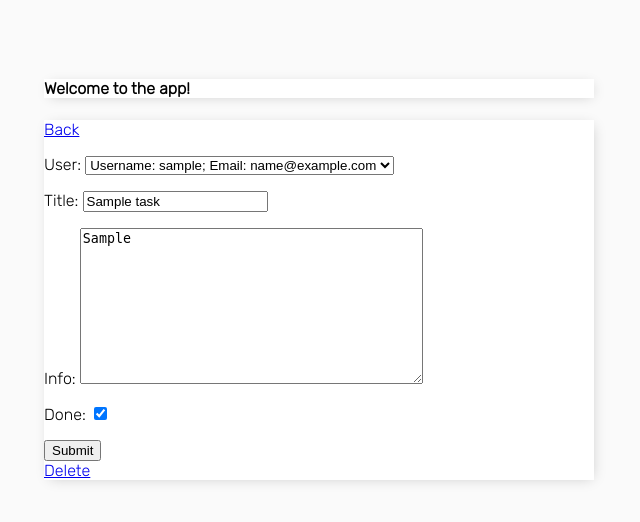
After one commit to gealit/DoBuyList, a Django app: page /task-update/1/ in a window 1280 px wide. The commit adds this page. Shown: the top 522 px of the page, without its empty margins (321-961 px from the left). Run offline with Django 4.2, Linux system fonts and the light colour scheme; tables that the repository leaves empty hold one stand-in row (values such as "Sample post").

Commit message:
Added CRUD functionality for the Task. extended option for the Task.info null=True. Created CreateView, UpdateView and DeleteView for the tasks, corresponding templates have been created. Need to create a Form class for create and update.

```diff
--- a/todolist/models.py
+++ b/todolist/models.py
@@ -51,7 +51,7 @@ class Account(AbstractUser):
 class Task(models.Model):
     user = models.ForeignKey(Account, on_delete=models.CASCADE)
     title = models.CharField(max_length=100)
-    info = models.TextField(max_length=200, blank=True)
+    info = models.TextField(max_length=200, null=True, blank=True)
     created = models.DateTimeField(auto_now_add=True)
     done = models.BooleanField(default=False)
 
--- /dev/null
+++ b/todolist/templates/todolist/task-update.html
@@ -0,0 +1,11 @@
+{% extends 'main.html' %}
+
+{% block content %}
+    <a href="{% url 'tasks' %}">Back</a>
+    <form method="POST" action="">
+        {% csrf_token %}
+        {{ form.as_p }}
+        <input type="submit" value="Submit">
+    </form>
+    <a href="{% url 'task-delete' task.id %}">Delete</a>
+{% endblock content %}
--- a/todolist/templates/todolist/task.html
+++ b/todolist/templates/todolist/task.html
@@ -15,6 +15,8 @@
         <div>
             {{ task.done }}
         </div>
+        <a href="{% url 'task-update' task.id %}">Edit</a>
+        <a href="{% url 'task-delete' task.id %}">Delete</a>
     {% endif %}
 
 {% endblock content %}
--- a/todolist/templates/todolist/tasks.html
+++ b/todolist/templates/todolist/tasks.html
@@ -3,6 +3,9 @@
     {% csrf_token %}
     {% if user.is_authenticated %}
         <a href="{% url 'home' %}">Back</a>
+        <td></td>
+        <a href="{% url 'task-create' %}">Create new task</a>
+        <td></td>
         {% for task in tasks %}
             <tr class='success'>
                 <div class="container">
@@ -12,7 +15,10 @@
                 <div class="container">
                 <td>{{ task.done }}</td>
                 </div>
+            <a href="{% url 'task-update' task.id %}">Edit</a>
             </tr>
+        {% empty %}
+            <h3>No items in List</h3>
         {% endfor %}
     {% endif %}
 
--- a/todolist/urls.py
+++ b/todolist/urls.py
@@ -1,14 +1,18 @@
 from django.contrib.auth.views import LogoutView
 from django.urls import path
 
-from todolist.views import HomeView, LoginPage, RegisterPage, activate, TasksView, TaskDetailView
+from todolist.views import HomeView, LoginPage, RegisterPage, activate, TaskDetailView, TasksListView, TaskCreateView, \
+    TaskUpdateView, TaskDeleteView
 
 urlpatterns = [
     path('', HomeView.as_view(), name='home'),
-    path('login', LoginPage.as_view(), name='login'),
-    path('logout', LogoutView.as_view(next_page='home'), name='logout'),
-    path('register', RegisterPage.as_view(), name='register'),
+    path('login/', LoginPage.as_view(), name='login'),
+    path('logout/', LogoutView.as_view(next_page='home'), name='logout'),
+    path('register/', RegisterPage.as_view(), name='register'),
     path('activate/<slug:uidb64>/<slug:token>/', activate, name='activate'),
-    path('tasks', TasksView.as_view(), name='tasks'),
-    path('tasks/<int:pk>', TaskDetailView.as_view(), name='task'),
+    path('tasks/', TasksListView.as_view(), name='tasks'),
+    path('tasks/<int:pk>/', TaskDetailView.as_view(), name='task'),
+    path('task-create/', TaskCreateView.as_view(), name='task-create'),
+    path('task-update/<int:pk>/', TaskUpdateView.as_view(), name='task-update'),
+    path('task-delete/<int:pk>/', TaskDeleteView.as_view(), name='task-delete'),
 ]
--- a/todolist/views.py
+++ b/todolist/views.py
@@ -4,9 +4,10 @@ from django.contrib.sites.shortcuts import get_current_site
 from django.http import HttpResponse
 from django.shortcuts import redirect, render
 from django.template.loader import render_to_string
+from django.urls import reverse_lazy
 from django.utils.encoding import force_bytes, force_str
 from django.utils.http import urlsafe_base64_encode, urlsafe_base64_decode
-from django.views.generic import ListView, FormView, DetailView
+from django.views.generic import ListView, FormView, DetailView, CreateView, UpdateView, DeleteView
 
 from django.contrib import messages
 
@@ -72,7 +73,7 @@ def activate(request, uidb64, token):
         return render(request, 'todolist/activation_invalid.html')
 
 
-class TasksView(ListView):
+class TasksListView(ListView):
     model = Task
     template_name = 'todolist/tasks.html'
     context_object_name = 'tasks'
@@ -86,3 +87,25 @@ class TaskDetailView(DetailView):
     model = Task
     context_object_name = 'task'
     template_name = 'todolist/task.html'
+
+
+class TaskCreateView(CreateView):
+    model = Task
+    fields = '__all__'
+    template_name = 'todolist/task-create.html'
+    form_class = None
+    success_url = reverse_lazy('tasks')
+
+
+class TaskUpdateView(UpdateView):
+    model = Task
+    fields = '__all__'
+    form_class = None
+    template_name = 'todolist/task-update.html'
+    success_url = reverse_lazy('tasks')
+
+
+class TaskDeleteView(DeleteView):
+    model = Task
+    template_name = 'todolist/task-delete.html'
+    success_url = reverse_lazy('tasks')
```
Also changed, not shown: todolist/templates/todolist/task-create.html (added, +10 -0 lines), todolist/templates/todolist/task-delete.html (added, +10 -0 lines), todolist/migrations/0005_alter_task_options_alter_task_info.py (added).
